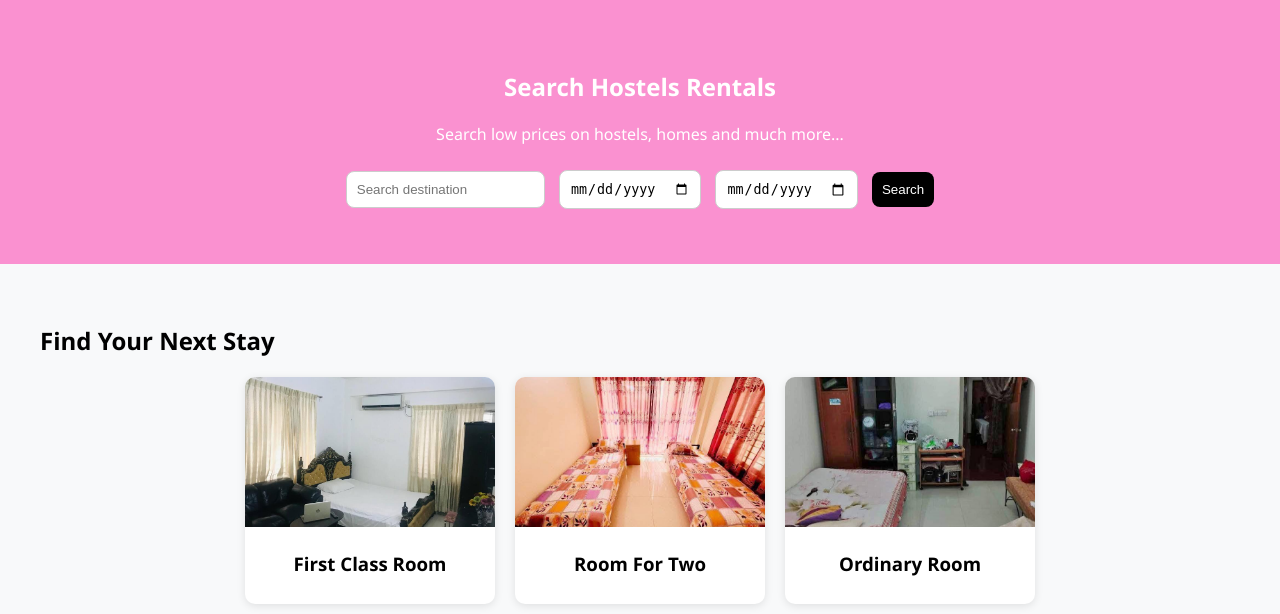
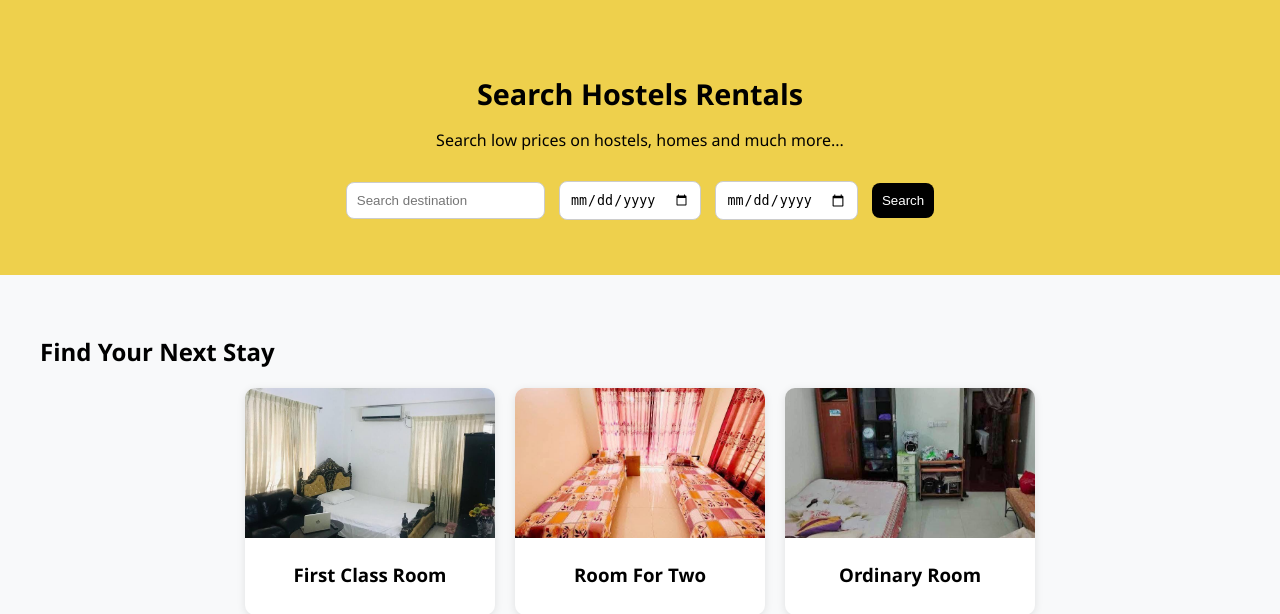
Before and after one commit to UnKnowN-ftw/RoomifyUAP, a Django app: page / in a window 1280 px wide. Shown: the part 85-699 px from the top of the page. Run offline with Django 5.2, Linux system fonts and the light colour scheme.

Commit message:
changed in frontend in renter

```diff
--- a/roomify_uap_app/static/css/homepage_styles.css
+++ b/roomify_uap_app/static/css/homepage_styles.css
@@ -56,9 +56,20 @@ body {
 
 .hero {
   text-align: center;
-  background: #fa91d0;
+  background: #eed04c;
   padding: 50px 20px;
   color: white;
+}
+
+.hero h1 {
+  font-size: 1.8rem;
+  margin-bottom: 10px;
+  color: #000000;
+}
+
+.hero p {
+  color: #000000;
+  margin-bottom: 25px;
 }
 
 .search-box {
--- a/roomify_uap_app/static/css/renter_dashboard_styles.css
+++ b/roomify_uap_app/static/css/renter_dashboard_styles.css
@@ -76,7 +76,7 @@ body {
 
 /* ===== Hero Section ===== */
 .hero {
-  background-color: #fa91d0;
+  background-color: #eed04c;
   color: white;
   text-align: center;
   padding: 50px 20px;
@@ -85,10 +85,11 @@ body {
 .hero h1 {
   font-size: 1.8rem;
   margin-bottom: 10px;
+  color: #000000;
 }
 
 .hero p {
-  color: #ccc;
+  color: #000000;
   margin-bottom: 25px;
 }
 
--- a/roomify_uap_app/templates/renter_dashboard.html
+++ b/roomify_uap_app/templates/renter_dashboard.html
@@ -21,7 +21,6 @@
       </div>
       <nav class="nav-links">
         <a href="#">Home</a>
-        <a href="#">Browse</a>
         <a href="#">Favorites</a>
         <a href="#">My Bookings</a>
       </nav>
```
Also changed, not shown: db.sqlite3.
